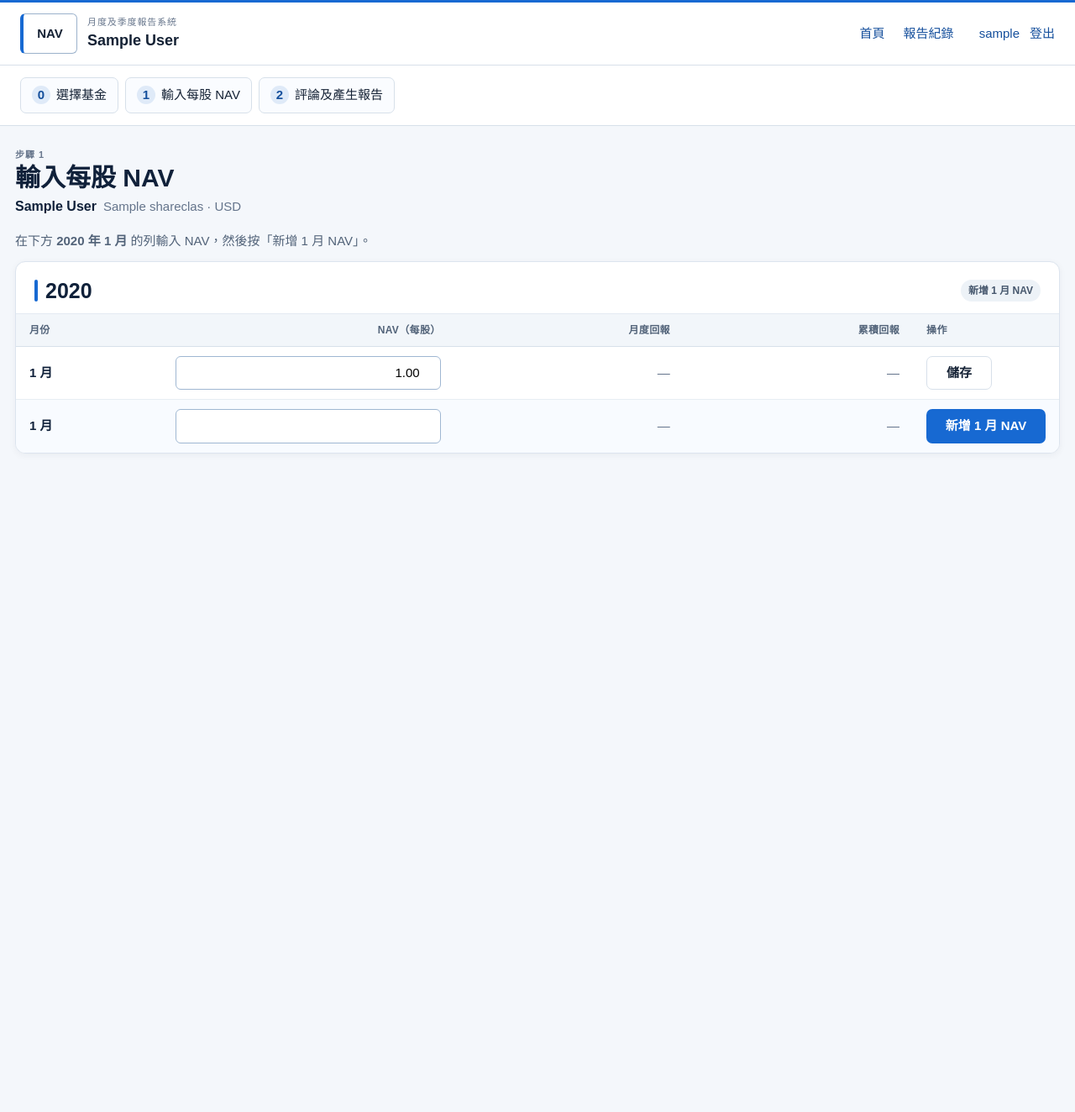
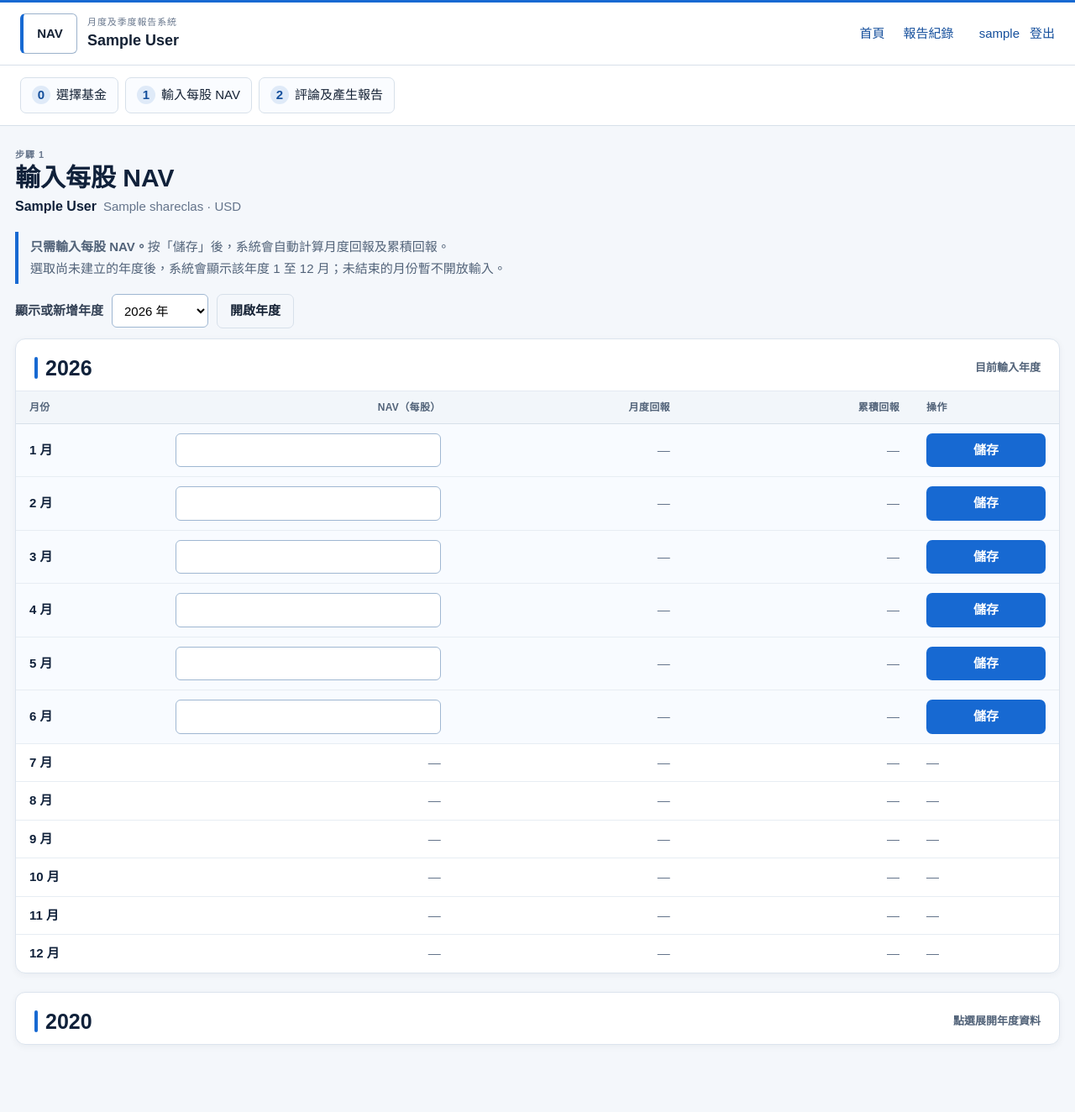
Before and after one commit to aaronckyau/license9_nav, a Django app: page /classes/1/entry/ in a window 1280 px wide. Shown: the whole page at 84% size. Before the commit the page ends 540 px from the top, so only its background shows below. Run offline with Django 5.2, Linux system fonts and the light colour scheme; a user stored in the database is signed in; tables that the repository leaves empty hold one stand-in row (values such as "Sample post"); some libraries are stand-ins or nearby versions.

Commit message:
Add annual NAV entry workflow

```diff
--- a/navapp/forms.py
+++ b/navapp/forms.py
@@ -571,15 +571,6 @@ class SimpleEntryForm(forms.Form):
         ).exists():
             self.add_error("valuation_month", "該月份已有 NAV 紀錄，為避免重複不會覆蓋原有資料。")
             return cleaned
-        if self.next_period is None:
-            self.add_error("valuation_month", "所有已完成月份均已有 NAV 紀錄。")
-            return cleaned
-        if valuation_month != self.next_period:
-            self.add_error(
-                "valuation_month",
-                f"目前應輸入 {self.next_period:%Y 年 %m 月}；請重新整理頁面後再試。",
-            )
-            return cleaned
         if nav_value is None:
             return cleaned
         self.large_change_warning = _large_nav_change_warning(
--- a/navapp/views.py
+++ b/navapp/views.py
@@ -283,13 +283,14 @@ def _draft_report_for_period(
 
 
 def _simple_nav_years(
-    share_class: ShareClass, next_period: date | None, default_period: date
+    share_class: ShareClass, selected_year: int, default_period: date
 ) -> list[DashboardYear]:
     records = share_class.nav_records.filter(is_active=True).order_by("valuation_month")
     return build_nav_dashboard_years(
         records,
-        next_period=next_period,
+        next_period=date(selected_year, 1, 1),
         default_period=default_period,
+        inception_month=month_end(share_class.inception_date),
     )
 
 
@@ -305,6 +306,15 @@ def simple_entry(request, share_class_pk):
     form = SimpleEntryForm(
         request.POST if action == "create_nav" else None,
         share_class=share_class,
+    )
+    selected_year_raw = request.POST.get("return_year") or request.GET.get("year")
+    try:
+        selected_year = int(selected_year_raw) if selected_year_raw else form.default_period.year
+    except (TypeError, ValueError):
+        selected_year = form.default_period.year
+    selected_year = min(
+        max(selected_year, share_class.inception_date.year),
+        form.default_period.year,
     )
     inline_update_form = None
     inline_update_record = None
@@ -368,7 +378,9 @@ def simple_entry(request, share_class_pk):
                 )
             else:
                 messages.success(request, "NAV 已更新。")
-            return redirect("simple-entry", share_class_pk=share_class.pk)
+            return redirect(
+                f"{reverse('simple-entry', args=[share_class.pk])}?year={selected_year}"
+            )
     elif request.method == "POST" and form.is_valid():
         valuation_month = form.cleaned_data["valuation_month"]
         quarter = (valuation_month.month - 1) // 3 + 1
@@ -432,14 +444,11 @@ def simple_entry(request, share_class_pk):
                     "report_period": f"{report.year} Q{report.quarter}",
                 },
             )
-        if valuation_month.month not in {3, 6, 9, 12}:
-            messages.success(
-                request,
-                f"{valuation_month:%Y 年 %m 月} NAV 已新增；可繼續輸入下一個月份。",
-            )
-            return redirect("simple-entry", share_class_pk=share_class.pk)
-        messages.success(request, "季末 NAV 已新增，請填寫本季基金經理評論並產生報告。")
-        return redirect(f"{reverse('report-history')}?report={report.pk}")
+        messages.success(
+            request,
+            f"{valuation_month:%Y 年 %m 月} NAV 已儲存；月度及累積回報已自動更新。",
+        )
+        return redirect(f"{reverse('simple-entry', args=[share_class.pk])}?year={selected_year}")
     return render(
         request,
         "navapp/simple_entry.html",
@@ -451,8 +460,19 @@ def simple_entry(request, share_class_pk):
             "next_period": form.next_period,
             "nav_years": _simple_nav_years(
                 share_class,
-                form.next_period,
+                selected_year,
                 form.default_period,
+            ),
+            "selected_year": selected_year,
+            "entry_years": range(
+                form.default_period.year,
+                share_class.inception_date.year - 1,
+                -1,
+            ),
+            "create_error_period": (
+                request.POST.get("valuation_month", "")
+                if request.method == "POST" and action == "create_nav"
+                else ""
             ),
             "inline_update_form": inline_update_form,
             "inline_update_record": inline_update_record,
--- a/static/css/nav-simplified.css
+++ b/static/css/nav-simplified.css
@@ -37,8 +37,48 @@
   margin: 0;
 }
 
+.nav-entry-guide {
+  border-left: 4px solid var(--blue);
+  color: #526379;
+  padding: 4px 0 4px 14px;
+}
+
+.nav-entry-guide p {
+  margin: 3px 0;
+}
+
+.nav-year-select-form {
+  align-items: center;
+  display: flex;
+  gap: 10px;
+}
+
+.nav-year-select-form label {
+  color: #334155;
+  font-weight: 700;
+}
+
+.nav-year-select-form select {
+  background: #fff;
+  border: 1px solid #9fb7d2;
+  border-radius: 6px;
+  min-height: 40px;
+  padding: 7px 30px 7px 10px;
+}
+
 .nav-year-heading {
+  cursor: pointer;
   padding-bottom: 12px;
+}
+
+.nav-year-heading::marker {
+  content: "";
+}
+
+.nav-year-summary {
+  color: #526379;
+  font-size: 13px;
+  font-weight: 700;
 }
 
 .nav-dashboard-table th:nth-child(1) {
--- a/templates/navapp/simple_entry.html
+++ b/templates/navapp/simple_entry.html
@@ -19,63 +19,66 @@
   {% endif %}
 
   <div class="nav-dashboard-form">
-    <p class="nav-entry-hint">
-      {% if next_period %}
-        在下方 <strong>{{ next_period|date:"Y 年 n 月" }}</strong> 的列輸入 NAV，然後按「新增 {{ next_period|date:"n 月" }} NAV」。
-      {% else %}
-        NAV 已輸入至最近完成月份（{{ default_period|date:"Y 年 n 月" }}）；下一個完成月份會自動出現在表格中。
-      {% endif %}
-    </p>
+    <section class="nav-entry-guide" aria-label="NAV 輸入說明">
+      <p><strong>只需輸入每股 NAV。</strong>按「儲存」後，系統會自動計算月度回報及累積回報。</p>
+      <p>選取尚未建立的年度後，系統會顯示該年度 1 至 12 月；未結束的月份暫不開放輸入。</p>
+    </section>
+
+    <form method="get" class="nav-year-select-form">
+      <label for="nav-year">顯示或新增年度</label>
+      <select id="nav-year" name="year">
+        {% for year in entry_years %}<option value="{{ year }}"{% if year == selected_year %} selected{% endif %}>{{ year }} 年</option>{% endfor %}
+      </select>
+      <button class="button ghost" type="submit">開啟年度</button>
+    </form>
 
     <div class="nav-year-list">
       {% for year_group in nav_years %}
-      <article class="nav-year-card" aria-labelledby="nav-year-{{ year_group.year }}">
-        <header class="nav-year-heading">
-          <h2 id="nav-year-{{ year_group.year }}">{{ year_group.year }}</h2>
-          {% if year_group.is_current_input_year %}<span class="pill">新增 {{ next_period|date:"n 月" }} NAV</span>{% endif %}
-        </header>
+      <details class="nav-year-card"{% if year_group.is_current_input_year %} open{% endif %}>
+        <summary class="nav-year-heading">
+          <h2>{{ year_group.year }}</h2>
+          <span class="nav-year-summary">{% if year_group.is_current_input_year %}目前輸入年度{% else %}點選展開年度資料{% endif %}</span>
+        </summary>
         <div class="nav-table-wrap">
           <table class="nav-dashboard-table">
-            <caption class="sr-only">{{ year_group.year }} 年每月每股 NAV、回報及編輯操作</caption>
+            <caption class="sr-only">{{ year_group.year }} 年每月每股 NAV、回報及儲存操作</caption>
             <thead><tr><th>月份</th><th class="numeric">NAV（每股）</th><th class="numeric">月度回報</th><th class="numeric">累積回報</th><th>操作</th></tr></thead>
             <tbody>
               {% for month in year_group.months %}
-              <tr data-year="{{ year_group.year }}" data-month-row{% if month.is_next %} class="nav-pending-row"{% endif %}>
+              <tr data-year="{{ year_group.year }}" data-month-row{% if month.record is None and month.is_entry_allowed %} class="nav-pending-row"{% endif %}>
                 <td class="nav-month-cell" data-label="月份"><strong>{{ month.month }} 月</strong></td>
-                {% if month.is_next %}
-                  <td class="nav-value-cell numeric" data-label="NAV（每股）">
-                    <form id="nav-create-{{ year_group.year }}-{{ month.month }}" method="post" class="nav-inline-form">
-                      {% csrf_token %}<input type="hidden" name="action" value="create_nav"><input type="hidden" name="valuation_month" value="{{ next_period|date:'Y-m-d' }}">
-                      {% if form.large_change_warning %}<input type="hidden" name="confirm_large_change" value="1">{% endif %}
-                      {{ form.nav_per_share }}{{ form.nav_per_share.errors }}
-                    </form>
-                  </td>
-                  <td class="nav-monthly-return numeric nav-return-neutral" data-label="月度回報">—</td>
-                  <td class="nav-cumulative-return numeric nav-return-neutral" data-label="累積回報">—</td>
-                  <td class="nav-action-cell" data-label="操作"><button class="button primary nav-add-button" form="nav-create-{{ year_group.year }}-{{ month.month }}" type="submit">{% if form.large_change_warning %}確認大幅變動並新增{% else %}新增 {{ month.month }} 月 NAV{% endif %}</button></td>
-                {% else %}
+                {% if month.record %}
                   <td class="nav-value-cell numeric" data-label="NAV（每股）">
                     <form id="nav-update-{{ month.record.pk }}" method="post" class="nav-inline-form">
-                      {% csrf_token %}<input type="hidden" name="action" value="update_nav"><input type="hidden" name="record_id" value="{{ month.record.pk }}">
-                      {% if inline_update_record.pk == month.record.pk %}
-                        {% if inline_update_form.large_change_warning %}<input type="hidden" name="confirm_large_change" value="1">{% endif %}{{ inline_update_form.nav_per_share }}{{ inline_update_form.nav_per_share.errors }}
-                      {% else %}
-                        <input type="number" name="nav_per_share" value="{{ month.nav_display }}" min="0.01" step="0.01" inputmode="decimal" aria-label="{{ year_group.year }} 年 {{ month.month }} 月每股 NAV">
-                      {% endif %}
+                      {% csrf_token %}<input type="hidden" name="action" value="update_nav"><input type="hidden" name="record_id" value="{{ month.record.pk }}"><input type="hidden" name="return_year" value="{{ selected_year }}">
+                      {% if inline_update_record.pk == month.record.pk %}{% if inline_update_form.large_change_warning %}<input type="hidden" name="confirm_large_change" value="1">{% endif %}{{ inline_update_form.nav_per_share }}{{ inline_update_form.nav_per_share.errors }}{% else %}<input type="number" name="nav_per_share" value="{{ month.nav_display }}" min="0.01" step="0.01" inputmode="decimal" aria-label="{{ year_group.year }} 年 {{ month.month }} 月每股 NAV">{% endif %}
                     </form>
                   </td>
                   <td class="nav-monthly-return numeric {{ month.monthly_return_class }}" data-label="月度回報">{{ month.monthly_return_display }}</td>
                   <td class="nav-cumulative-return numeric {{ month.cumulative_return_class }}" data-label="累積回報">{{ month.cumulative_return_display }}</td>
                   <td class="nav-action-cell" data-label="操作"><button class="button ghost nav-save-button" form="nav-update-{{ month.record.pk }}" type="submit">{% if inline_update_record.pk == month.record.pk and inline_update_form.large_change_warning %}確認大幅變動{% else %}儲存{% endif %}</button></td>
+                {% elif month.is_entry_allowed %}
+                  <td class="nav-value-cell numeric" data-label="NAV（每股）">
+                    <form id="nav-create-{{ year_group.year }}-{{ month.month }}" method="post" class="nav-inline-form">
+                      {% csrf_token %}<input type="hidden" name="action" value="create_nav"><input type="hidden" name="return_year" value="{{ selected_year }}"><input type="hidden" name="valuation_month" value="{{ month.valuation_month|date:'Y-m-d' }}">
+                      {% if create_error_period == month.valuation_month|date:'Y-m-d' %}{% if form.large_change_warning %}<input type="hidden" name="confirm_large_change" value="1">{% endif %}{{ form.nav_per_share }}{{ form.nav_per_share.errors }}{% else %}<input type="number" name="nav_per_share" min="0.01" step="0.01" inputmode="decimal" aria-label="{{ year_group.year }} 年 {{ month.month }} 月每股 NAV">{% endif %}
+                    </form>
+                  </td>
+                  <td class="nav-monthly-return numeric nav-return-neutral" data-label="月度回報">—</td>
+                  <td class="nav-cumulative-return numeric nav-return-neutral" data-label="累積回報">—</td>
+                  <td class="nav-action-cell" data-label="操作"><button class="button primary nav-add-button" form="nav-create-{{ year_group.year }}-{{ month.month }}" type="submit">儲存</button></td>
+                {% else %}
+                  <td class="nav-value-cell numeric nav-return-neutral" data-label="NAV（每股）">—</td>
+                  <td class="nav-monthly-return numeric nav-return-neutral" data-label="月度回報">—</td>
+                  <td class="nav-cumulative-return numeric nav-return-neutral" data-label="累積回報">—</td>
+                  <td class="nav-action-cell nav-return-neutral" data-label="操作">—</td>
                 {% endif %}
               </tr>
               {% endfor %}
             </tbody>
           </table>
         </div>
-      </article>
-      {% empty %}
-      <section class="panel empty-state"><h2>尚無 NAV 紀錄</h2><p>新增首筆 NAV 後，系統會在下方顯示下一個可輸入月份。</p></section>
+      </details>
       {% endfor %}
     </div>
   </div>
```
Also changed, not shown: docs/ASSUMPTIONS.md (+1 -1 lines), docs/IMPLEMENTATION_STATUS.md (+4 -3 lines), navapp/services/nav_dashboard.py (+19 -4 lines), tests/test_imports_models_web.py (+31 -17 lines).
